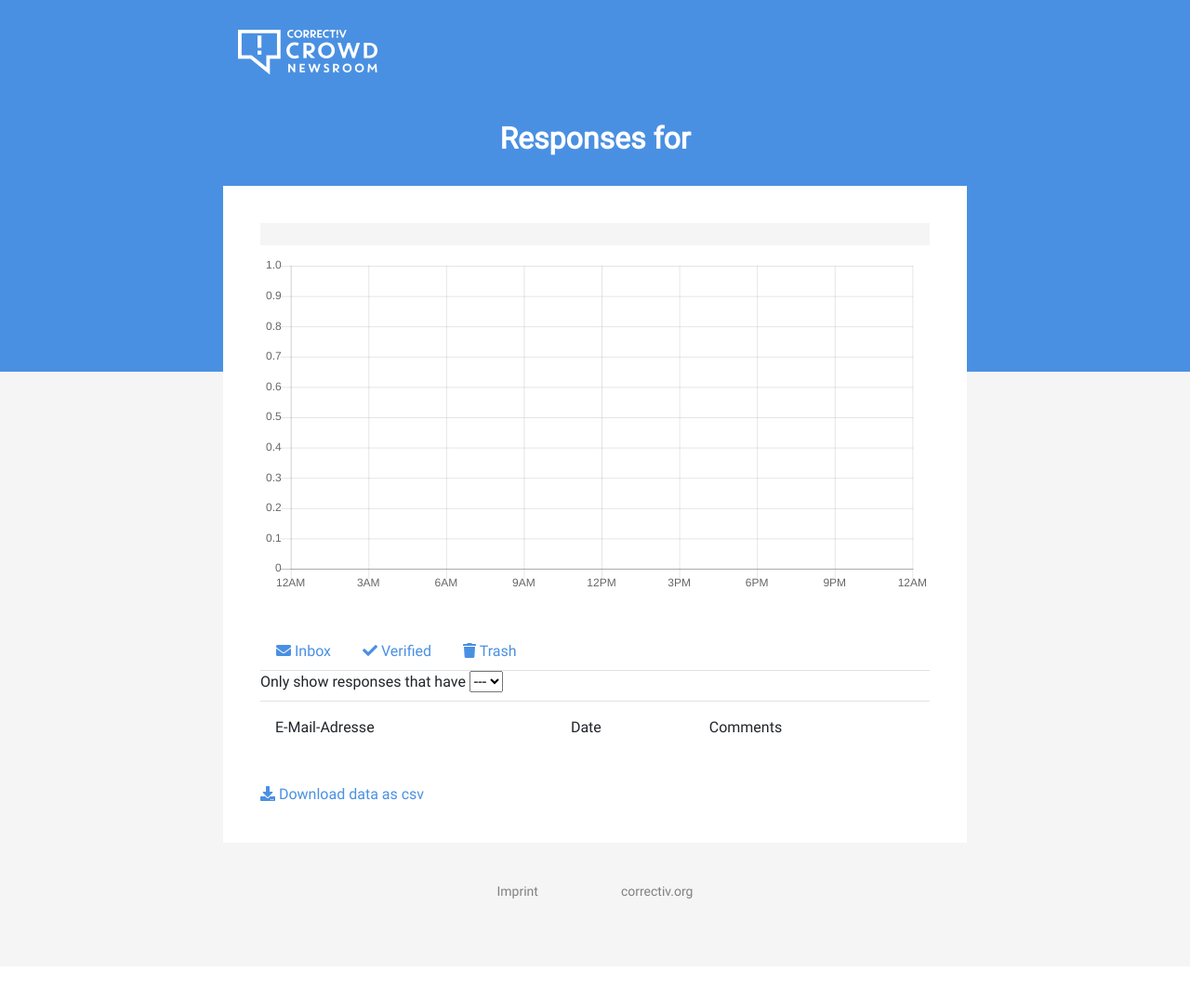
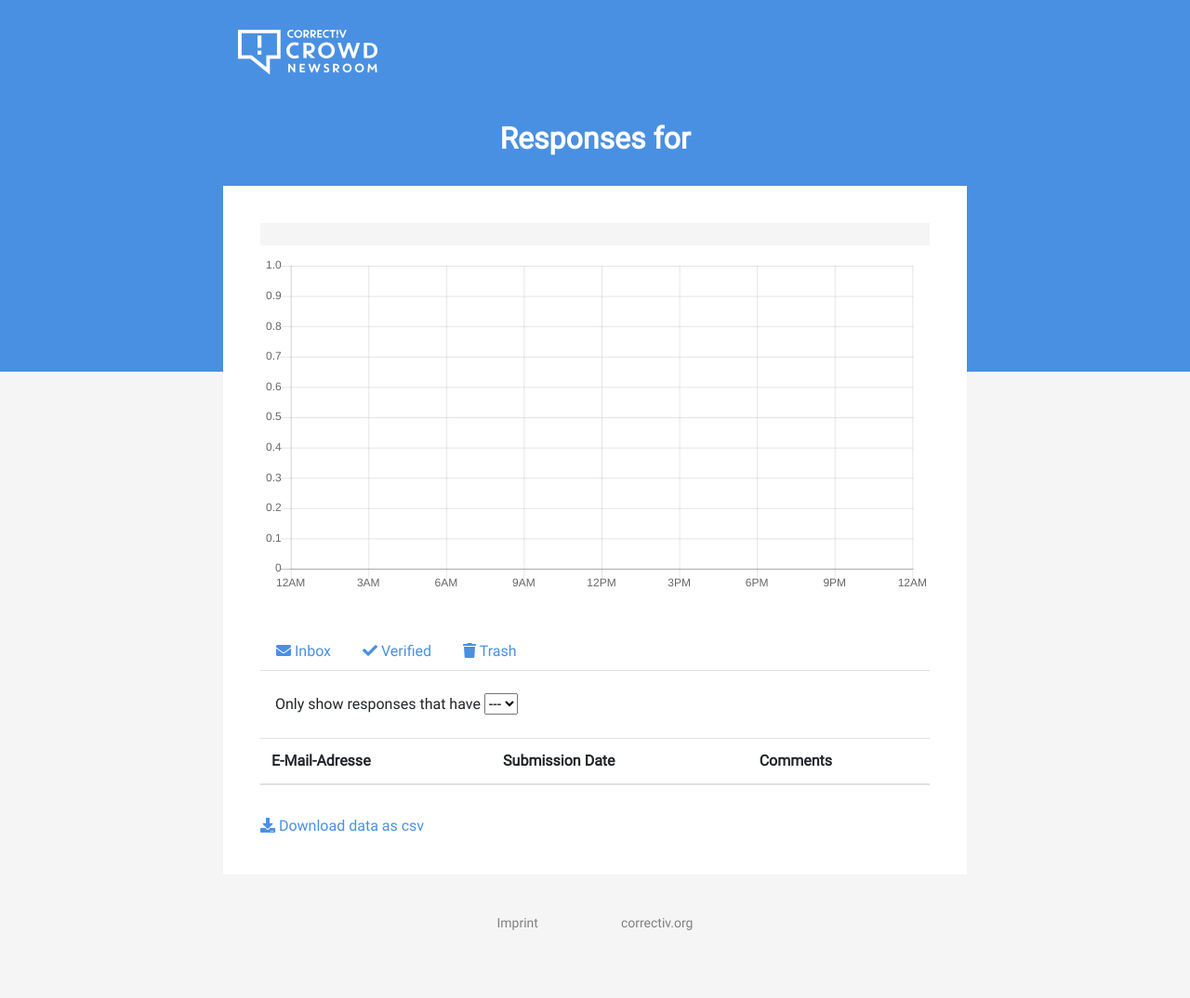
Before and after one commit to skors/crowdnewsroom-backend, a Django app: template forms/templates/forms/formresponse_list.html in a window 1280 px wide. Shown: the whole page at 93% size. Before the commit the page ends 967 px from the top, so only its background shows below. Run offline with Django 3.2, Linux system fonts and the light colour scheme; the template is opened without the code that fills it: values that come from a table or form of the project are taken from there, others are empty; parts of the project's set-up code (start-up, migrations or seed data) failed here and were passed over; some libraries are stand-ins or nearby versions.

Commit message:
give table some more space

```diff
--- a/forms/templates/forms/formresponse_list.html
+++ b/forms/templates/forms/formresponse_list.html
@@ -35,6 +35,7 @@
         </a>
       </li>
     </ul>
+    <div class="p-3 pt-4">
       <form action="" method="GET">
           <label for="has_filter">{% trans "Only show responses that have" %}</label>
           <select id="has_filter" name="has" onChange="this.form.submit()">
@@ -46,12 +47,16 @@
               {% endfor %}
           </select>
       </form>
+    </div>
     <table class="table">
-        <tr>
-            <td>{% trans "Email" %}</td>
-            <td>{% trans "Date" %}</td>
-            <td>{% trans "Comments" %}</td>
-        </tr>
+        <thead>
+            <tr>
+                <th scope="col">{% trans "Email" %}</th>
+                <th scope="col">{% trans "Submission Date" %}</th>
+                <th scope="col">{% trans "Comments" %}</th>
+            </tr>
+        </thead>
+        <tbody>
         {% for response in formresponse_list %}
             <tr>
                 <td>
@@ -69,6 +74,7 @@
                 <td>{{ response.comment_set.count }}</td>
             </tr>
         {% endfor %}
+        </tbody>
     </table>
       {% if is_paginated %}
         <div class="responses-pagination">
```
